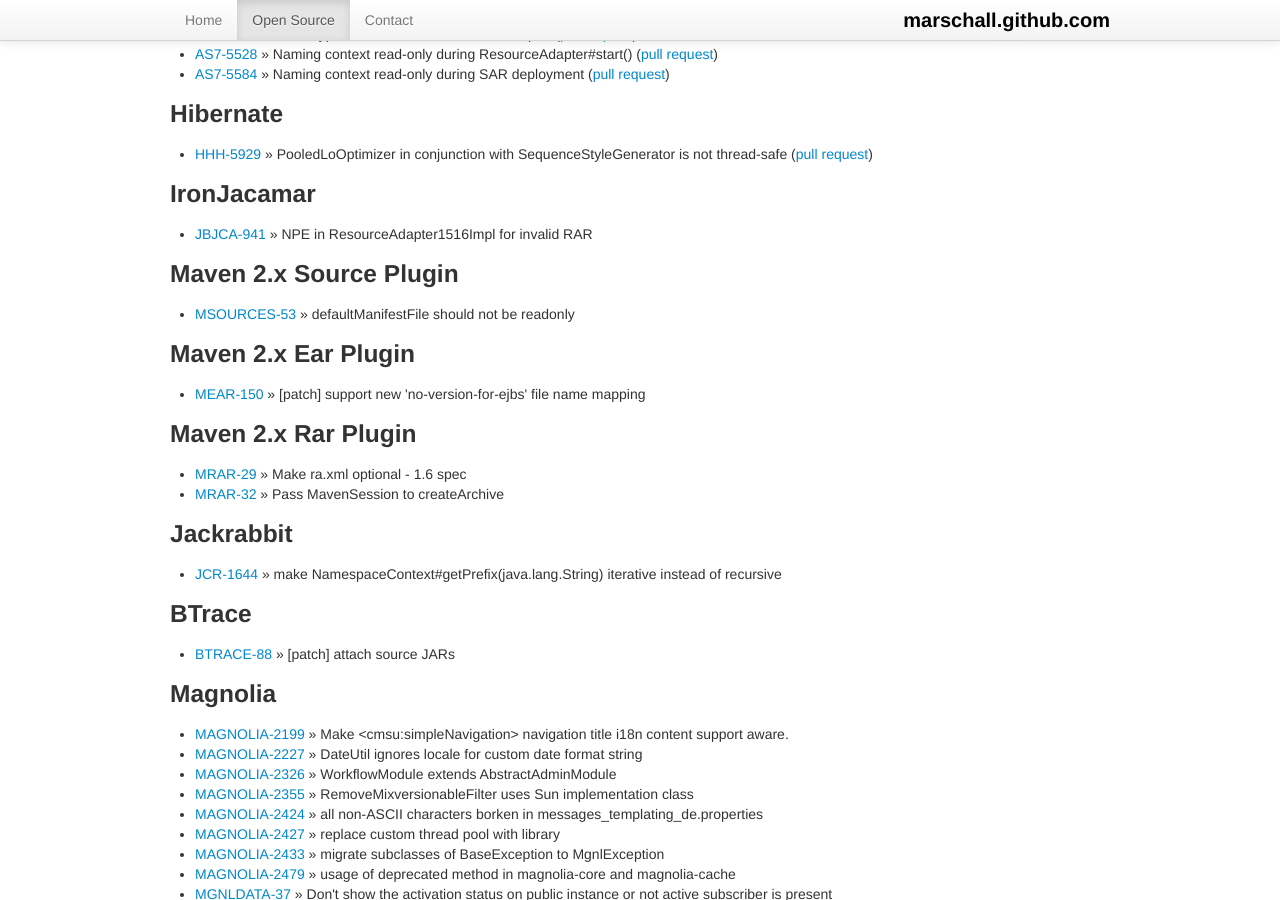
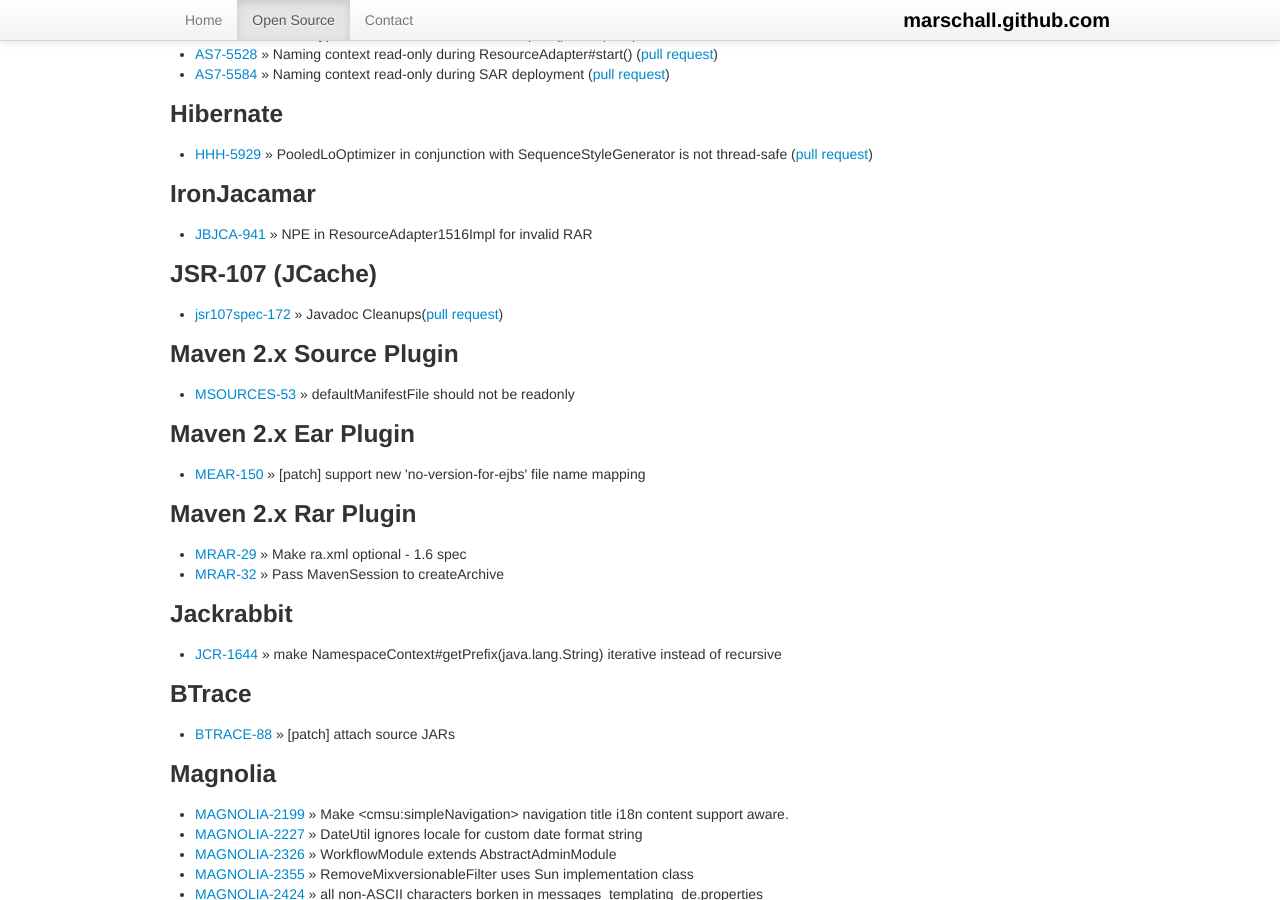
Before and after one commit to marschall/marschall.github.com, a Jekyll site: the page built from open-source.html, in a window 1280 px wide and 900 px high, scrolled down 1036 px. Built offline with Jekyll 4.4.1, drawn with Linux system fonts in a browser that asks for light colours.

Commit message:
add jsr107

```diff
--- a/open-source.html
+++ b/open-source.html
@@ -86,6 +86,11 @@
 <ul>
   <li><a href="https://issues.jboss.org/browse/JBJCA-941">JBJCA-941</a> &raquo; NPE in ResourceAdapter1516Impl for invalid RAR</li>
 </ul>
+<h3>JSR-107 (JCache)</h3>
+<ul>
+  <li><a href="https://github.com/jsr107/jsr107spec/pull/172">jsr107spec-172</a> &raquo; Javadoc Cleanups(<a href="https://github.com/jsr107/jsr107spec/pull/172">pull request</a>)</li>
+</ul>
+
 <!--
 cglib
 https://sourceforge.net/tracker/?func=detail&aid=3601081&group_id=56933&atid=482368
```
